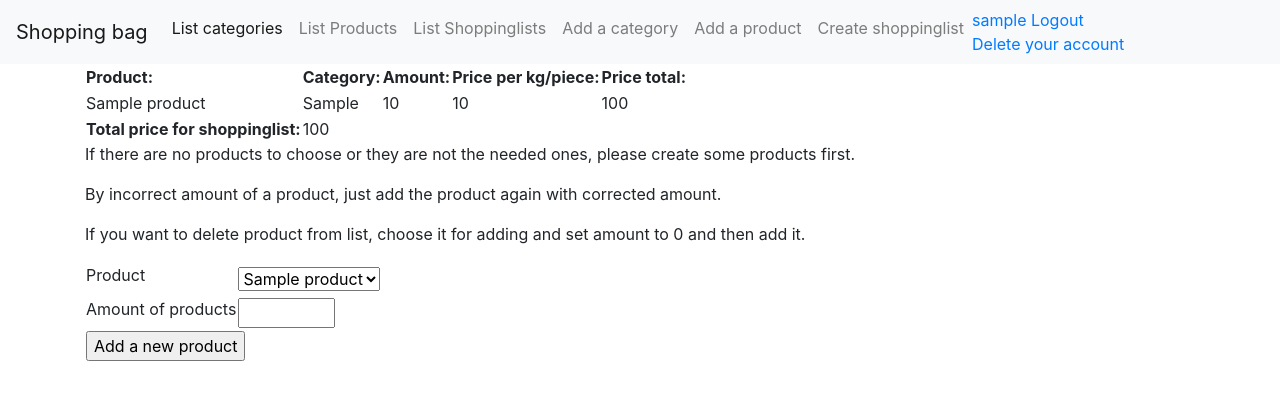
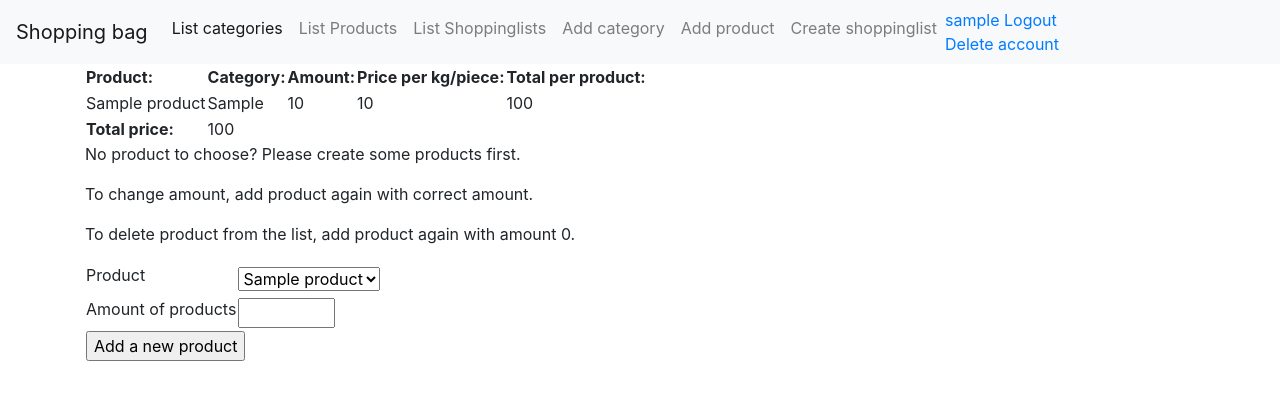
Before and after one commit to outisa/Ostoskassi, a Flask app: page /shoppinglist/show/1 in a window 1280 px wide. Shown: the top 400 px of the page. Run offline with Flask 2, Linux system fonts and the light colour scheme; a user stored in the database is signed in; tables that the repository leaves empty hold one stand-in row (values such as "Sample post"); some libraries are stand-ins or nearby versions.

Commit message:
Pieni ulkonäön parannus

```diff
--- a/application/shoppinglist/models.py
+++ b/application/shoppinglist/models.py
@@ -23,7 +23,8 @@ class Shoppinglist(db.Model):
     def shoppinglists_for_current_user(account=0):
         stmt = text("SELECT Shoppinglist.id, Shoppinglist.date FROM Shoppinglist"
                     " JOIN Account ON Shoppinglist.account_id = Account.id"
-                    " WHERE (account_id = :account)").params(account=account)
+                    " WHERE (account_id = :account)"
+                    " ORDER BY Shoppinglist.date DESC").params(account=account)
 
         res = db.engine.execute(stmt)
 
--- a/application/shoppinglist/views.py
+++ b/application/shoppinglist/views.py
@@ -36,6 +36,8 @@ def shoppinglist_update(shoppinglist_id):
             else:
                 Shoppinglistproduct.update_product_total(form.amount.data, shoppinglist_id, product.id)
             return redirect(url_for("shoppinglist_show", shoppinglist_id=shoppinglist_id))
+    if form.amount.data == 0:
+        return redirect(url_for("shoppinglist_show", shoppinglist_id=shoppinglist_id))
 
     a = Shoppinglistproduct(form.amount.data)
     a.product_id = product.id
--- a/application/templates/category/listCategories.html
+++ b/application/templates/category/listCategories.html
@@ -2,8 +2,6 @@
 
 {% block body %}
 {{error}}
-<p>To update, give a new name in the empty field.</p>
-<p>In case typing error, you have to fill only the field you want to change</p>
   <table>
     <tr>
       <th>Category</>
@@ -20,7 +18,7 @@
         <form method="POST" action="{{ url_for('category_update', category_id=category.id) }}">
           <table>
             <tr>
-              <td>{{ form.category }} </td>
+              <td>Category: {{ form.category }} </td>
               <td>
                 <ul>
                   {% for error in form.category.errors %}
--- a/application/templates/layout.html
+++ b/application/templates/layout.html
@@ -26,10 +26,10 @@
             <a class="nav-link" href="{{ url_for('shoppinglist_index') }}">List Shoppinglists</a>
           </li>
      	  <li class="nav-item">
-            <a class="nav-link" href="{{ url_for('category_form') }}">Add a category</a>
+            <a class="nav-link" href="{{ url_for('category_form') }}">Add category</a>
           </li>
           <li class="nav-item">
-            <a class="nav-link" href="{{ url_for('product_form') }}">Add a product</a>
+            <a class="nav-link" href="{{ url_for('product_form') }}">Add product</a>
           </li>
           <li class="nav-item">
             <a class="nav-link" href="{{ url_for('shoppinglist_create') }}">Create shoppinglist</a>
@@ -37,10 +37,10 @@
         <div class="form-inline mt-2 mt-md-0" style="width: 200px;">
           {% if current_user.is_authenticated %}
             <a href="{{ url_for('auth_logout') }}">{{ current_user.username }} Logout</a>
-            <a href="{{ url_for('auth_delete', user_id=current_user.id)  }}">Delete your account</a>
+            <a href="{{ url_for('auth_delete', user_id=current_user.id)  }}">Delete account</a>
           {% else %}
             <a href="{{ url_for('auth_login') }}">Login</a>
-            <a href="{{ url_for('auth_create') }}">Create new account</a>
+            <a href="{{ url_for('auth_create') }}">Create account</a>
           {% endif %}
         </div>
       </div>
--- a/application/templates/shoppinglist/showShoppinglist.html
+++ b/application/templates/shoppinglist/showShoppinglist.html
@@ -7,7 +7,7 @@
       <th>Category:</th>
       <th>Amount:</th>
       <th>Price per kg/piece:</th>
-      <th>Price total:</th>
+      <th>Total per product:</th>
     </tr>
     {% for content in list %}
     <tr>
@@ -20,7 +20,7 @@
     {% endfor %}
     {% for price in total%}
     <tr>
-      <th>Total price for shoppinglist:</th>
+      <th>Total price:</th>
       <td>{{ price.total }}</td>
     </tr>
     {% endfor %}
@@ -62,9 +62,9 @@
             <input type="submit" value="Add a new product"/>
           </td>
         </tr>
-          <p>If there are no products to choose or they are not the needed ones, please create some products first.</p>
-          <p>By incorrect amount of a product, just add the product again with corrected amount.</p>
-          <p>If you want to delete product from list, choose it for adding and set amount to 0 and then add it.</p>
+          <p>No product to choose? Please create some products first.</p>
+          <p>To change amount, add product again with correct amount.</p>
+          <p>To delete product from the list, add product again with amount 0.</p>
      </form>
   </table>
 {% endblock %}
```
